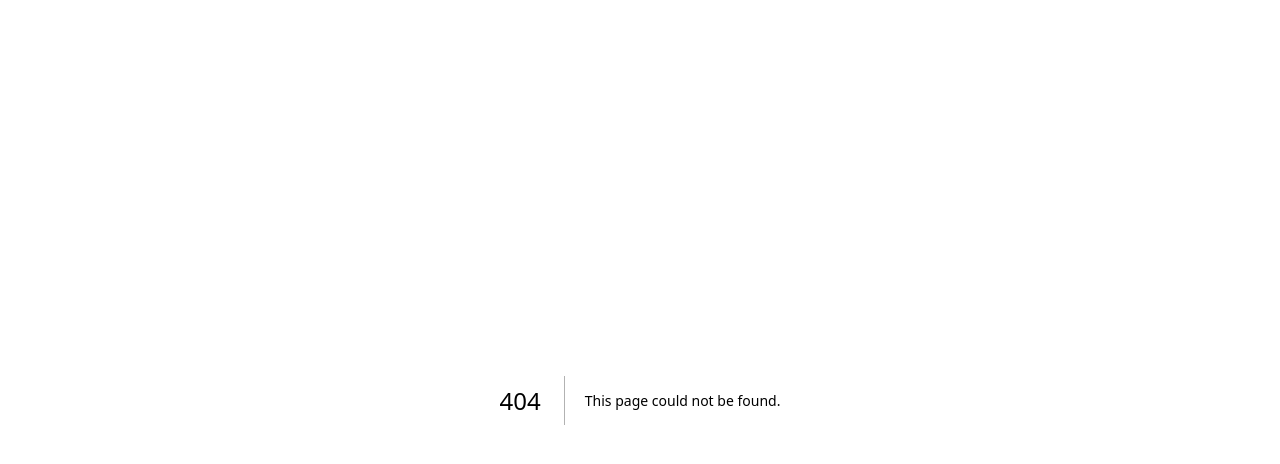
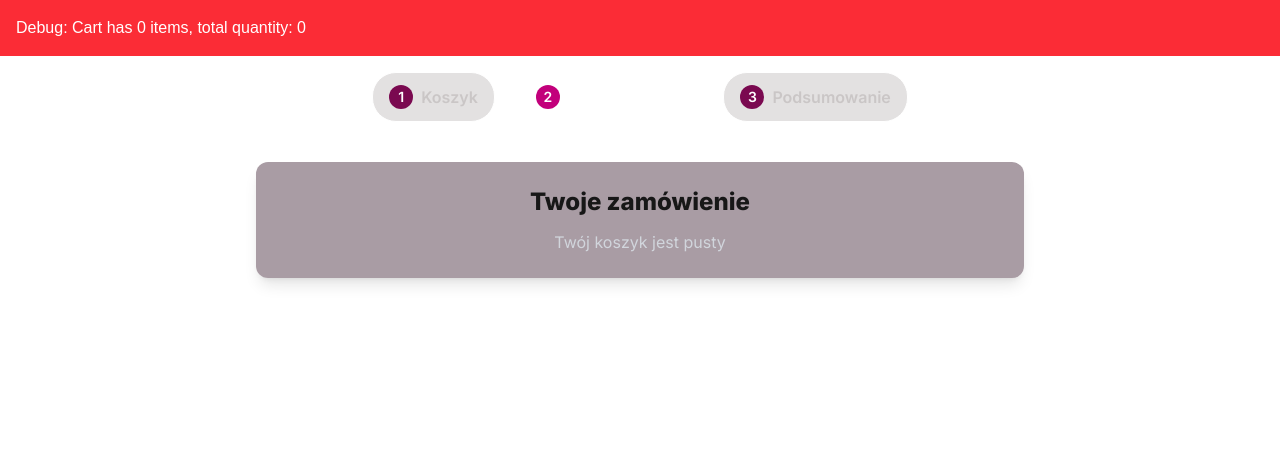
Before and after one commit to Steklowataa/wloska, a Next.js app: page /basket/details in a window 1280 px wide. Before the commit this address had no page. Shown: the top 464 px of the page. Built offline with nearby package versions, Linux system fonts and the light colour scheme.

Commit message:
Restrucre files, adding routes for navigation in cart

```diff
--- /dev/null
+++ b/src/app/basket/details/page.tsx
@@ -0,0 +1,29 @@
+"use client";
+import StepButtons from "@/components/Basket/StepButtons";
+import ListOfProducts from "@/components/Basket/Products/ListOfProducts";
+import { useCart } from "@/app/context/CartContext";
+
+// Debug component
+function DebugCart() {
+  const { items, totalQuantity } = useCart();
+  console.log("Debug - Items:", items);
+  console.log("Debug - Total quantity:", totalQuantity);
+
+  return (
+    <div className="bg-red-500 text-white p-4 mb-4">
+      Debug: Cart has {items.length} items, total quantity: {totalQuantity}
+    </div>
+  );
+}
+
+export default function Page() {
+  console.log("Page component rendering");
+
+  return (
+    <>
+      <DebugCart />
+      <StepButtons />
+      <ListOfProducts />
+    </>
+  );
+}
--- /dev/null
+++ b/src/app/basket/products/page.tsx
@@ -0,0 +1,14 @@
+"use client"
+import StepButtons from "@/components/Basket/StepButtons"
+import ListOfProducts from "@/components/Basket/Products/ListOfProducts"
+
+
+export default function Page() {
+    return (
+        <>
+            <StepButtons />
+            <ListOfProducts />
+        </>
+
+    )
+}
--- /dev/null
+++ b/src/app/basket/summery/page.tsx
@@ -0,0 +1,8 @@
+"use client"
+import StepButtons from "@/components/Basket/StepButtons"
+
+export default function Page() {
+    return (
+        <StepButtons />
+    )
+}
--- a/src/app/context/CartContext.tsx
+++ b/src/app/context/CartContext.tsx
@@ -1,4 +1,3 @@
-// app/context/CartContext.tsx
 "use client";
 import { createContext, useContext, useState } from "react";
 
--- a/src/components/Basket/Basket.tsx
+++ b/src/components/Basket/Basket.tsx
@@ -1,17 +1,21 @@
 "use client";
 import { useState } from "react";
 import StepButtons from "./StepButtons";
-import ListOfProducts from "./ListOfProducts"
+import ListOfProducts from "./Products/ListOfProducts"
 import BackgroundBlobsCart from "./BackgroundBlobsCart";
+import DataForm from "./DataForm";
 
 export default function BasketPage() {
   const [currentStep, setCurrentStep] = useState(1);
 
+  const goToNextPage = () => {
+    setCurrentStep((prev) => Math.min(prev + 1, 3))
+  }
   return (
     <div className="p-4">
       <StepButtons onStepChange={setCurrentStep} currentStep={currentStep} />
-      <ListOfProducts currentStep={currentStep} />
-      {currentStep === 2 && <div>Formularz danych kontaktowych</div>}
+      <ListOfProducts currentStep={currentStep} onNext={goToNextPage}/>
+      <DataForm currentStep={currentStep}/>
       {currentStep === 3 && <div>Wybór metody płatności</div>}
       <div className="w-[580px] h-[573px] bg-gradient-r from-[#E01094] to-[#7A0950] z-999 rounded-full"></div>
       <BackgroundBlobsCart />
--- /dev/null
+++ b/src/components/Basket/DataForm.tsx
@@ -0,0 +1,9 @@
+"use client"
+
+export default function DataForm({currentStep}: {currentStep: number}) {
+    return (
+        <h1>
+            data
+        </h1>
+    )
+}
--- /dev/null
+++ b/src/components/Basket/NextButton.tsx
@@ -0,0 +1,18 @@
+"use client"
+import { Inter } from "next/font/google"
+
+const interBold = Inter({
+    subsets: ["latin"],
+    weight: "600"
+})
+
+export default function NextButton({onNext}: {onNext: () => void}) {
+    return (
+        <button
+            className={`${interBold.className} bg-[#7A0950] button-shadow-style text-white px-10 py-3 rounded-full hover:opacity-90 transition-opacity`}
+            type="button"
+          >
+            Dalej →
+          </button>
+    )
+}
--- a/src/components/Basket/ListOfProducts.tsx
+++ b/src/components/Basket/Products/ListOfProducts.tsx
@@ -7,26 +7,21 @@ const inter = Inter({ subsets: ["latin"], weight: "400" });
 const interBold = Inter({ subsets: ["latin"], weight: "600" });
 const interBold2 = Inter({ subsets: ["latin"], weight: "800" });
 
-export default function ListOfProducts({ currentStep }: { currentStep: number }) {
-  const { items, removeFromCart } = useCart();
-  if (currentStep !== 1) return null;
+export default function ListOfProducts() {
+  const { items, removeFromCart, isLoaded } = useCart();
 
-  if (!items || items.length === 0) {
+  if (items.length === 0) {
     return (
       <div className="max-w-3xl mx-auto mt-10 p-6 bg-[#28091D]/40 rounded-xl shadow-lg">
         <div className="flex items-center justify-center flex-col">
-        <h1 className={`${interBold2.className} text-2xl mb-3`}>Twoje zamówienie</h1>
-        <p className={`${inter.className} text-gray-300 text-center`}>Twój koszyk jest pusty</p>
+          <h1 className={`${interBold2.className} text-2xl mb-3`}>Twoje zamówienie</h1>
+          <p className={`${inter.className} text-gray-300 text-center`}>Twój koszyk jest pusty</p>
         </div>
       </div>
     );
   }
 
   const totalPrice = items.reduce((sum, item) => sum + item.totalPrice, 0);
-
-  const handleDeleteItem = (item: any) => {
-    removeFromCart(item.name, item.sauces || [], item.extras || []);
-  };
 
   const getAdditionalsText = (item: any) => {
     const additions = [];
@@ -92,12 +87,6 @@ export default function ListOfProducts({ currentStep }: { currentStep: number })
 
         <div className="flex justify-between items-center mt-6 pt-4 ">
           <p className={`${interBold2.className} text-xl`}>Razem: {totalPrice} zł</p>
-          <button
-            className={`${interBold.className} bg-[#7A0950] button-shadow-style text-white px-10 py-3 rounded-full hover:opacity-90 transition-opacity`}
-            type="button"
-          >
-            Dalej →
-          </button>
         </div>
       </div>
     </div>
--- a/src/components/Basket/StepButtons.tsx
+++ b/src/components/Basket/StepButtons.tsx
@@ -1,45 +1,50 @@
 "use client";
-import { useState } from "react";
+
+import Link from "next/link";
+import { usePathname } from "next/navigation";
 import { Inter } from "next/font/google";
 
 const inter = Inter({
-    subsets: ["latin"],
-    weight: "600"
-})
+  subsets: ["latin"],
+  weight: "600",
+});
 
-type Props = {
-  onStepChange: (step: number) => void;
-  currentStep?: number;
-};
+export default function StepButtons() {
+  const pathname = usePathname();
 
-export default function StepButtons({ onStepChange, currentStep = 1 }: Props) {
-  const steps = ["Koszyk", "Dane kontaktowe", "Płatność"];
+  const steps = [
+    { label: "Koszyk", path: "/basket/products" },
+    { label: "Dane osobowe", path: "/basket/details" },
+    { label: "Podsumowanie", path: "/basket/summery" },
+  ];
 
   return (
     <div className="flex items-center justify-center gap-x-6">
-      {steps.map((label, index) => {
+      {steps.map((step, index) => {
         const stepNumber = index + 1;
-        const isActive = currentStep === stepNumber;
+        const isActive = pathname === step.path;
 
         return (
-          <button
-            key={label}
-            onClick={() => onStepChange(stepNumber)}
+          <Link
+            key={step.label}
+            href={step.path}
             className={`${inter.className} flex items-center gap-2 px-4 py-3 border rounded-3xl transition-all duration-200 ${
               isActive
                 ? "bg-white/40 text-white border-white"
                 : "bg-[#b9b3b3]/40 text-[#CAC6C6] border-white hover:bg-white/10"
             }`}
           >
-            <div className={`${inter.className} flex items-center justify-center rounded-full w-[24px] h-[24px] text-sm font-medium ${
-              isActive
-                ? "bg-[#C2007B] text-white"
-                : "bg-[#7A0950] text-white"
-            }`}>
+            <div
+              className={`${inter.className} flex items-center justify-center rounded-full w-[24px] h-[24px] text-sm font-medium ${
+                isActive
+                  ? "bg-[#C2007B] text-white"
+                  : "bg-[#7A0950] text-white"
+              }`}
+            >
               {stepNumber}
             </div>
-            {label}
-          </button>
+            {step.label}
+          </Link>
         );
       })}
     </div>
--- a/src/components/SummeryCart.tsx
+++ b/src/components/SummeryCart.tsx
@@ -40,7 +40,7 @@ export default function SummeryCart({ items }: { items: CartItem[] }) {
   const [expanded, setExpanded] = useState(false);
 
   const totalPrice = (items || []).reduce((sum, item) => sum + item.totalPrice, 0);
-  const handleGoToBasket = () => router.push("/basket");
+  const handleGoToBasket = () => router.push("/basket/products");
 
   const groupedItems = groupCartItems(items);
 
```
Also changed, not shown: src/app/layout.tsx (line endings or trailing spaces).
